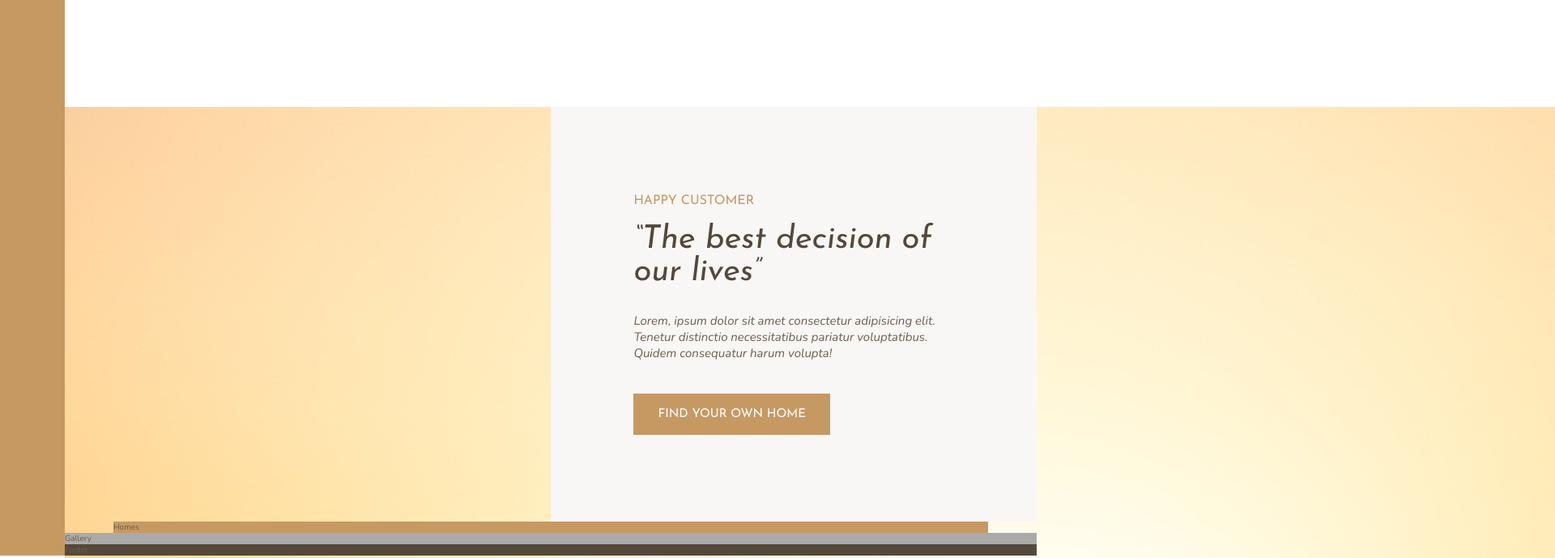
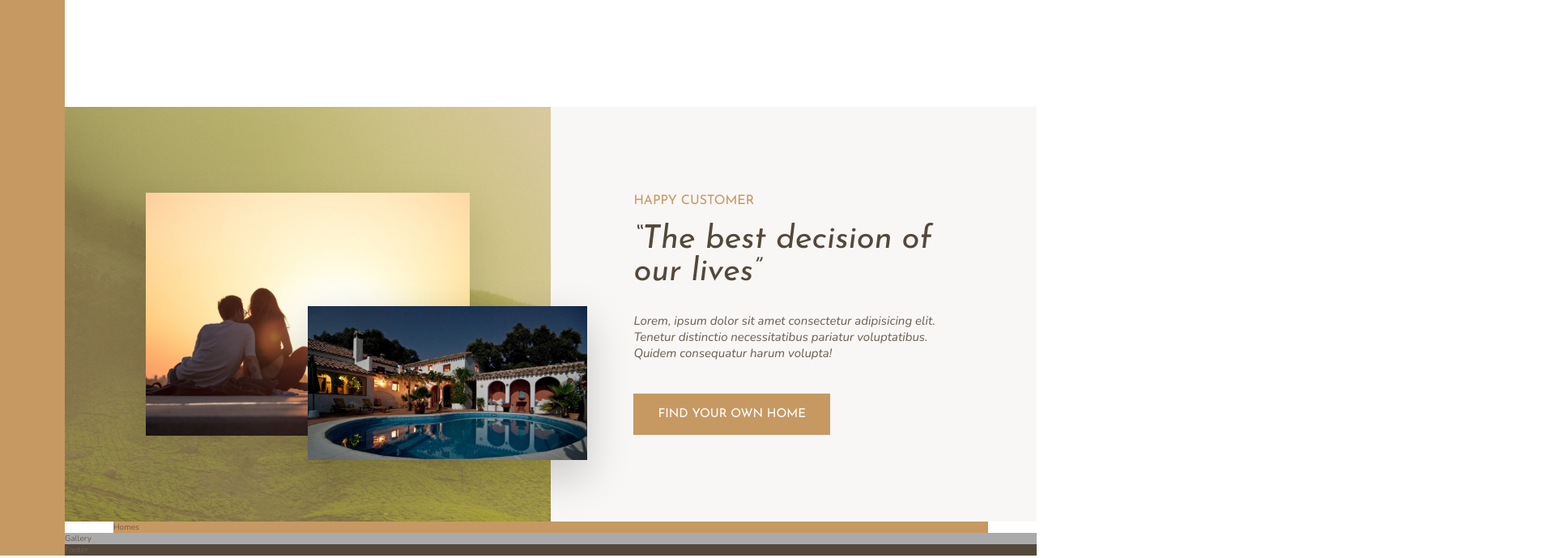
Before and after one commit to Asif-newaz/nexter, a website: page index.html in a window 1280 px wide. Shown: the part 1120-1809 px from the top of the page at 81% size, 1920 px wide, since content can reach past the window. Drawn offline with nearby package versions, Linux system fonts and the light colour scheme; files that its build step writes are made by us from their sources.

Commit message:
finished the story section

```diff
--- a/sass/_story.scss
+++ b/sass/_story.scss
@@ -2,6 +2,31 @@
     &__pictures {
         background-color: $color-secondary;
         grid-column: full-start / col-end 4;
+        background-image: linear-gradient(
+                rgba($color-primary, 0.5),
+                rgba($color-primary, 0.5)
+            ),
+            url(../img/back.jpg);
+
+        display: grid;
+        grid-template-columns: repeat(6, 1fr);
+        grid-template-rows: repeat(6, 1fr);
+        align-items: center;
+    }
+
+    &__img--1 {
+        width: 100%;
+        grid-row: 2 / 6;
+        grid-column: 2 / 6;
+        box-shadow: 0 2rem 5rem rgba(#000, 0.1);
+    }
+
+    &__img--2 {
+        width: 115%;
+        grid-row: 4 / 6;
+        grid-column: 4 / 7;
+        z-index: 20;
+        box-shadow: 0 2rem 5rem rgba(#000, 0.2);
     }
 
     &__content {
```
